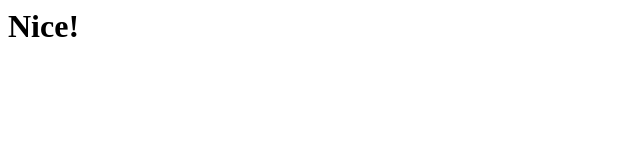
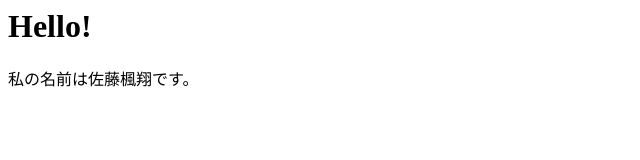
Before and after one commit to kazato26/api-te, a plain HTML site: page index.html in a window 1280 px wide. Shown: the whole page, without its empty margins (0-640 px from the left). Drawn offline with Linux system fonts and the light colour scheme.

Commit message:
Update index.html

```diff
--- a/index.html
+++ b/index.html
@@ -1 +1,2 @@
-<h1>Nice!</h1>
+<h1>Hello!</h1>
+<a>私の名前は佐藤楓翔です。</a>
```
